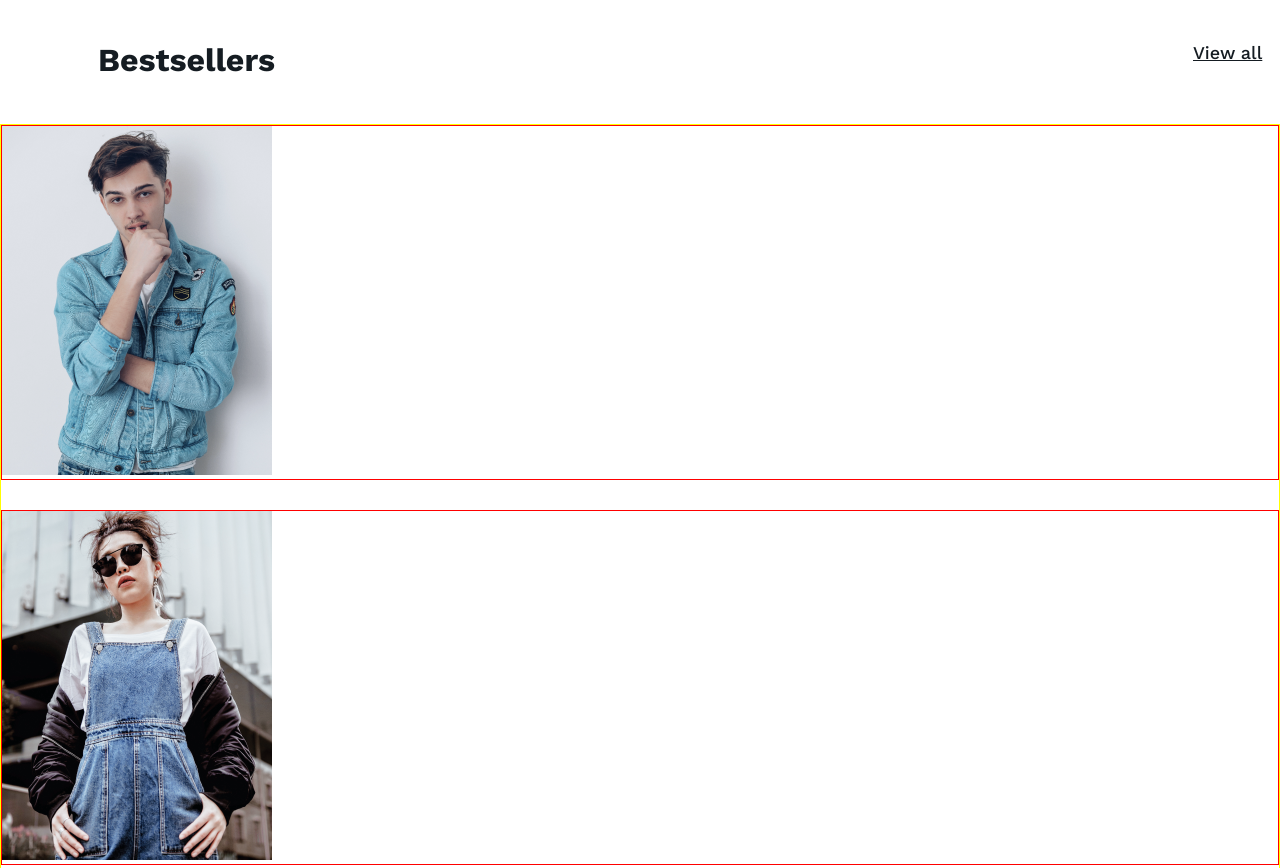
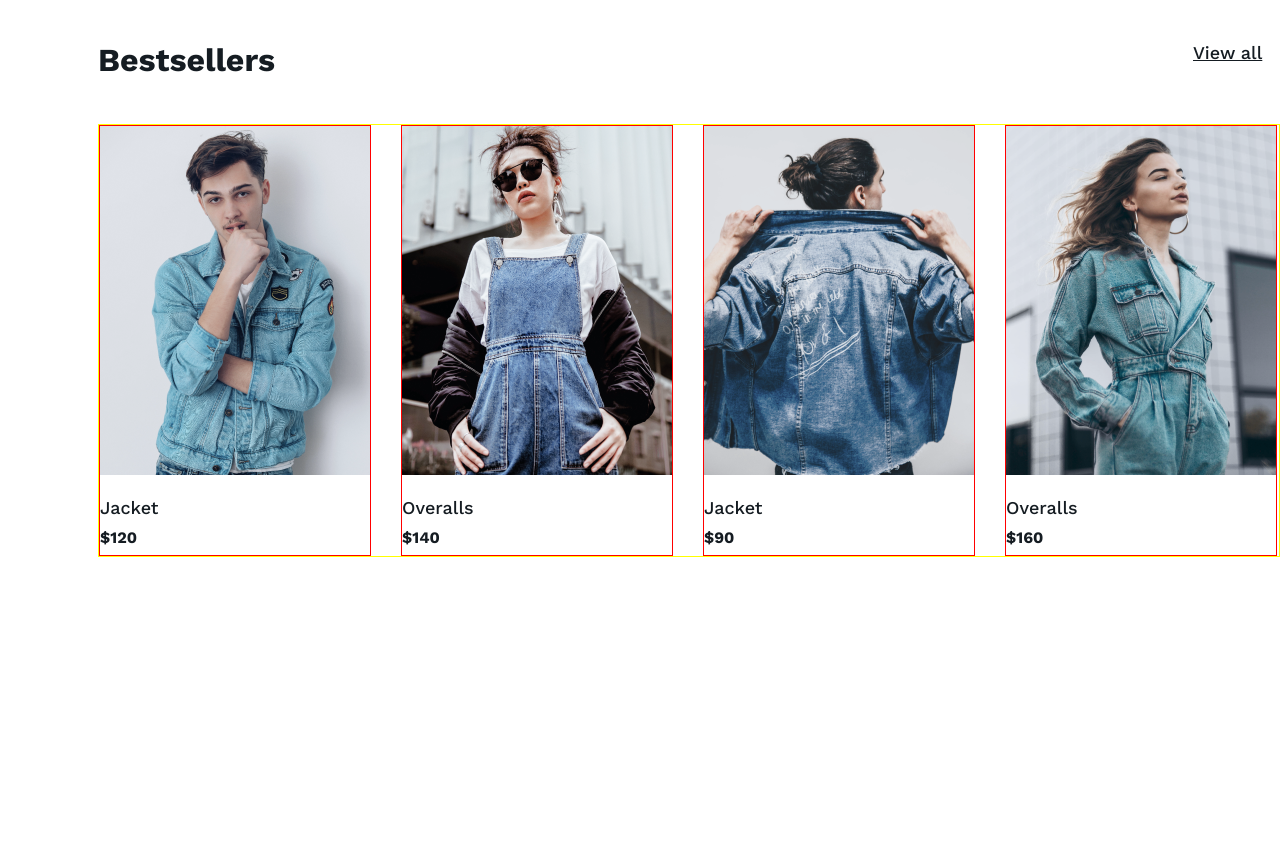
Before and after one commit to Anastas456/web-labs-2sem-martynova, a plain HTML site: page Laba7/laba7.html in a window 1280 px wide. Shown: the part 800-1668 px from the top of the page. After the commit the page ends 1357 px from the top, so only its background shows below. Drawn offline with nearby package versions, Linux system fonts and the light colour scheme.

Commit message:
it works

```diff
--- a/Laba7/laba7.html
+++ b/Laba7/laba7.html
@@ -53,26 +53,26 @@
         <h2 class="catalog__h2">Bestsellers</h2>
         <p class="catalog__p"><a href="#" class="catalog__p__a">View all</a></p>
         <div class="catalog__goods">
-            <a href="#"><div class="catalog__good1">
+            <div class="catalog__good1"><a href="#">
                 <img src="fotos4/good1.png" class="catalog__good1__img">
-                <!-- <p class="catalog__good1__text1">Jacket</p>
-                <p class="catalog__good1__text2">$120</p> -->
-            </div></a>
-            <a href="#"><div class="catalog__good2">
+                <p class="catalog__good1__text1">Jacket</p>
+                <p class="catalog__good1__text2">$120</p>
+           </a> </div>
+            <div class="catalog__good2"><a href="#">
                 <img src="fotos4/good2.png" class="catalog__good2__img">
-                <!-- <p class="catalog__good2__text1">Overalls</p>
-                <p class="catalog__good2__text2">$140</p> -->
-            </div></a>
-            <a href="#"><div class="catalog__good3">
+                <p class="catalog__good2__text1">Overalls</p>
+                <p class="catalog__good2__text2">$140</p>
+            </a></div>
+            <div class="catalog__good3"><a href="#">
                 <img src="fotos4/good3.png" class="catalog__good3__img">
-                <!-- <p class="catalog__good3__text1">Jacket</p>
-                <p class="catalog__good3__text2">$90</p> -->
-            </div></a>
-            <a href="#"><div class="catalog__good4">
+                <p class="catalog__good3__text1">Jacket</p>
+                <p class="catalog__good3__text2">$90</p>
+            </a></div>
+            <div class="catalog__good4"><a href="#">
                 <img src="fotos4/good4.png" class="catalog__good4__img">
-                <!-- <p class="catalog__good4__text1">Overalls</p>
-                <p class="catalog__good4__text2">$160</p> -->
-            </div></a>
+                <p class="catalog__good4__text1">Overalls</p>
+                <p class="catalog__good4__text2">$160</p>
+            </a></div>
             </div>
     </div>
     <!-- Скидки -->
--- a/Laba7/style7.css
+++ b/Laba7/style7.css
@@ -207,9 +207,10 @@
     border:1px solid yellow;
     display:grid;
     grid-template-rows: 1fr;
-    grid-template-columns: repeat (4, 270px);
+    grid-template-columns: repeat(4, 272px);
     grid-gap: 30px;
     margin-top:110px;
+    margin-left:98px;
 }
 .catalog__good1,
 .catalog__good2,
@@ -261,6 +262,12 @@
     font-size: 16px;
     line-height: 19px;
     color: #151C22;
+}
+.catalog__good1 a,
+.catalog__good2 a,
+.catalog__good3 a,
+.catalog__good4 a{
+    text-decoration: none;
 }
 /* Скидки */
 .sale__image1{
```
